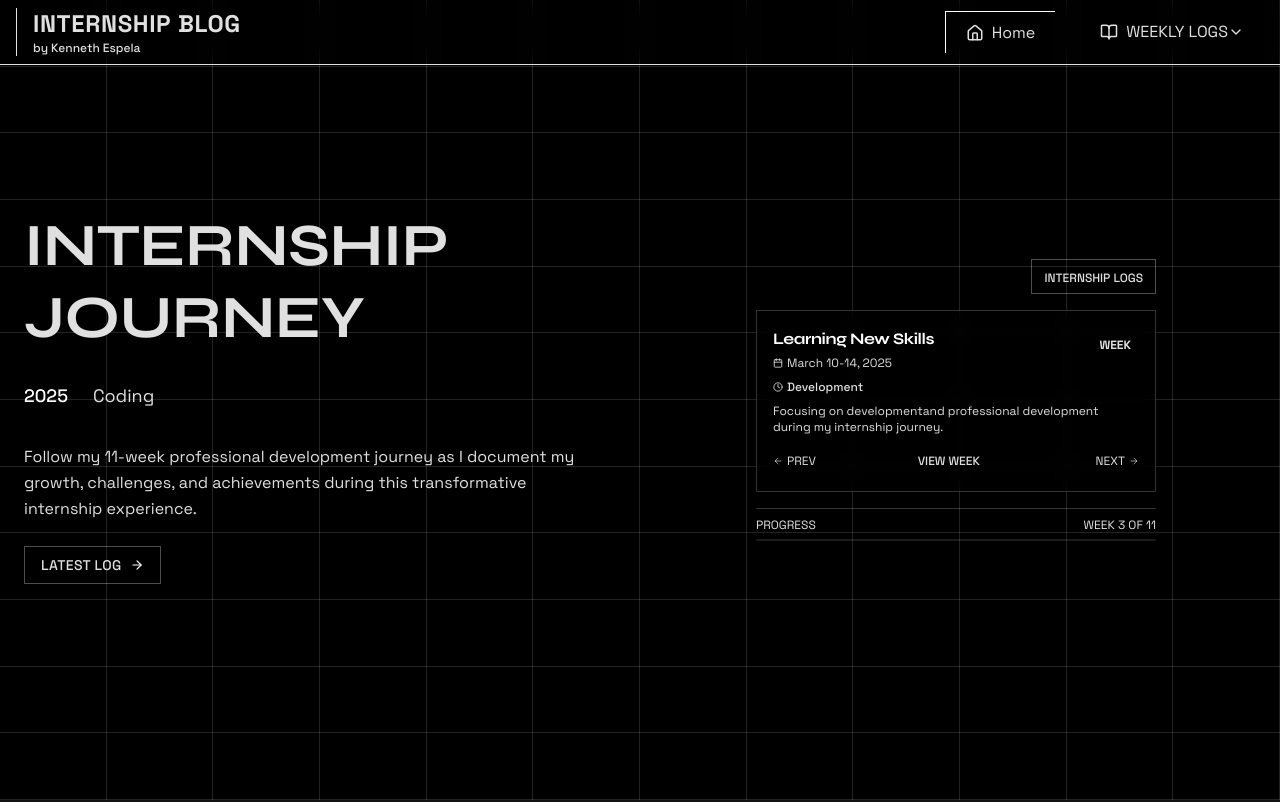
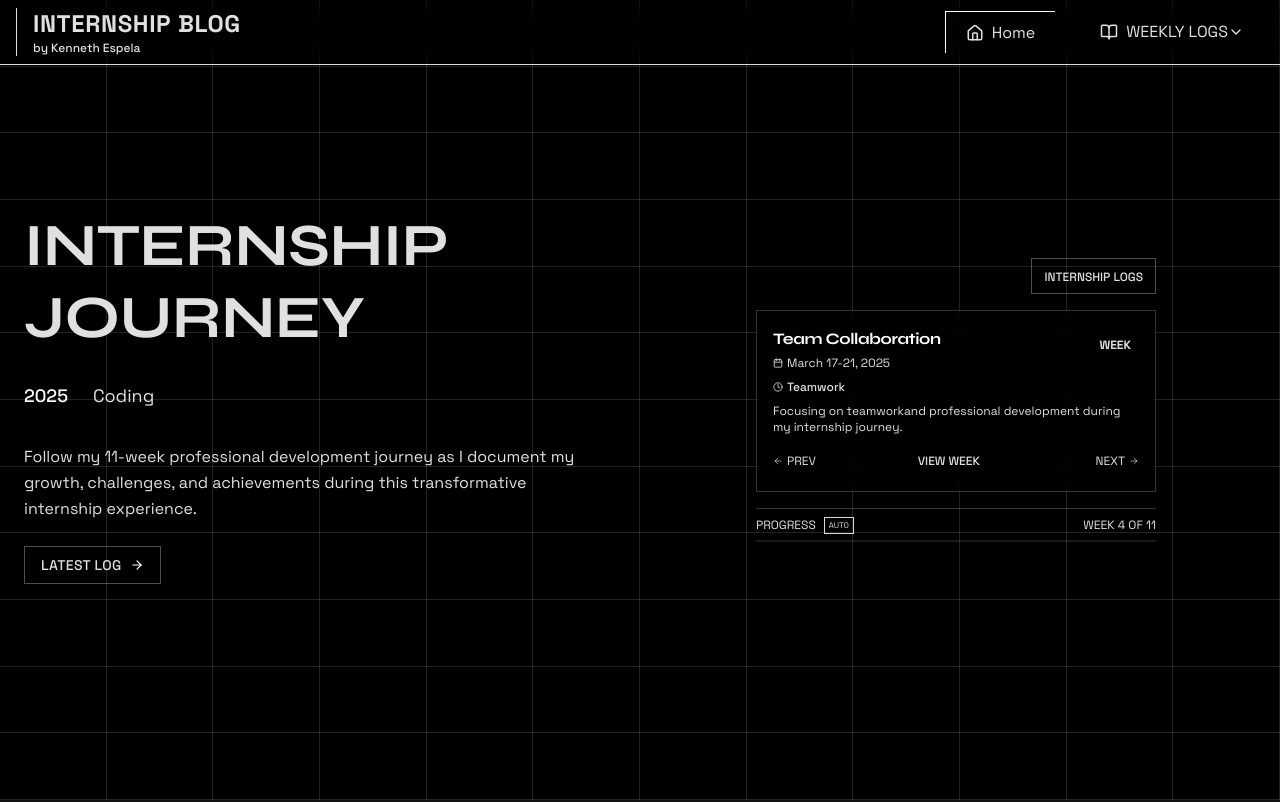
Before and after one commit to Alepse/Blog, a React (Vite) app: page / in a window 1280 px wide. Shown: the top 802 px of the page. Built offline with nearby package versions, Linux system fonts and the light colour scheme; a web font is replaced by a local one.

Commit message:
updated the week carousel

```diff
--- a/src/components/hero.jsx
+++ b/src/components/hero.jsx
@@ -7,6 +7,11 @@ const Hero = () => {
   const [currentTextIndex, setCurrentTextIndex] = useState(0);
   const [currentWeekIndex, setCurrentWeekIndex] = useState(2); // Start with Week 3 (index 2)
   const heroRef = useRef(null);
+
+  // State to track if user has manually interacted with carousel
+  const [userInteracted, setUserInteracted] = useState(false);
+  // Timer to reset user interaction state
+  const interactionTimerRef = useRef(null);
 
   // Mouse position for interactive background (desktop only)
   const mouseX = useMotionValue(0);
@@ -124,6 +129,39 @@ const Hero = () => {
     }
   ];
 
+  // Add automatic carousel functionality
+  useEffect(() => {
+    // Auto-advance carousel every 5 seconds if user hasn't interacted
+    const carouselInterval = setInterval(() => {
+      if (!userInteracted) {
+        setCurrentWeekIndex(prev => (prev === weeks.length - 1 ? 0 : prev + 1));
+      }
+    }, 5000); // Change week every 5 seconds
+
+    return () => {
+      clearInterval(carouselInterval);
+    };
+  }, [userInteracted]);
+
+  // Function to handle user interaction with carousel
+  const handleCarouselInteraction = (newIndex) => {
+    // Set the new week index
+    setCurrentWeekIndex(newIndex);
+
+    // Mark that user has interacted with carousel
+    setUserInteracted(true);
+
+    // Clear any existing timer
+    if (interactionTimerRef.current) {
+      clearTimeout(interactionTimerRef.current);
+    }
+
+    // Reset interaction state after 10 seconds of inactivity
+    interactionTimerRef.current = setTimeout(() => {
+      setUserInteracted(false);
+    }, 10000);
+  };
+
   useEffect(() => {
     // Trigger animations after component mounts
     const timer = setTimeout(() => {
@@ -150,6 +188,7 @@ const Hero = () => {
     return () => {
       clearTimeout(timer);
       clearInterval(textInterval);
+      clearTimeout(interactionTimerRef.current);
       window.removeEventListener('mousemove', handleMouseMove);
     };
   }, []);
@@ -315,7 +354,7 @@ const Hero = () => {
                     <motion.button
                       whileHover={{ scale: 1.05, x: -2 }}
                       whileTap={{ scale: 0.95 }}
-                      onClick={() => setCurrentWeekIndex(prev => (prev === 0 ? weeks.length - 1 : prev - 1))}
+                      onClick={() => handleCarouselInteraction(currentWeekIndex === 0 ? weeks.length - 1 : currentWeekIndex - 1)}
                       className="text-white/70 text-[10px] sm:text-xs flex items-center gap-1 hover:text-white cursor-pointer"
                     >
                       <ArrowRight size={10} className="rotate-180" />
@@ -325,7 +364,11 @@ const Hero = () => {
                     <motion.button
                       whileHover={{ scale: 1.05 }}
                       whileTap={{ scale: 0.95 }}
-                      onClick={() => window.location.href = weeks[currentWeekIndex].path}
+                      onClick={() => {
+                        // Mark as interacted before navigating
+                        setUserInteracted(true);
+                        window.location.href = weeks[currentWeekIndex].path;
+                      }}
                       className="bg-color-3 text-black px-2 sm:px-3 py-1 sm:py-1.5 text-[10px] sm:text-xs font-medium flex items-center gap-1 cursor-pointer"
                     >
                       <span>VIEW WEEK</span>
@@ -335,7 +378,7 @@ const Hero = () => {
                     <motion.button
                       whileHover={{ scale: 1.05, x: 2 }}
                       whileTap={{ scale: 0.95 }}
-                      onClick={() => setCurrentWeekIndex(prev => (prev === weeks.length - 1 ? 0 : prev + 1))}
+                      onClick={() => handleCarouselInteraction(currentWeekIndex === weeks.length - 1 ? 0 : currentWeekIndex + 1)}
                       className="text-white/70 text-[10px] sm:text-xs flex items-center gap-1 hover:text-white cursor-pointer"
                     >
                       <span>NEXT</span>
@@ -349,7 +392,12 @@ const Hero = () => {
             {/* Progress bar - Ultra compact for all screens */}
             <div className="pt-2 border-t border-white/20">
               <div className="flex justify-between text-[10px] sm:text-xs mb-1.5">
-                <span className="text-white/60">PROGRESS</span>
+                <div className="flex items-center gap-2">
+                  <span className="text-white/60">PROGRESS</span>
+                  {!userInteracted && (
+                    <span className="text-[8px] text-color-3 px-1 py-0.5 border border-color-3/50 animate-pulse">AUTO</span>
+                  )}
+                </div>
                 <span className="text-color-3">WEEK {currentWeekIndex + 1} OF 11</span>
               </div>
               <div className="w-full h-0.5 bg-white/10 overflow-hidden">
```
